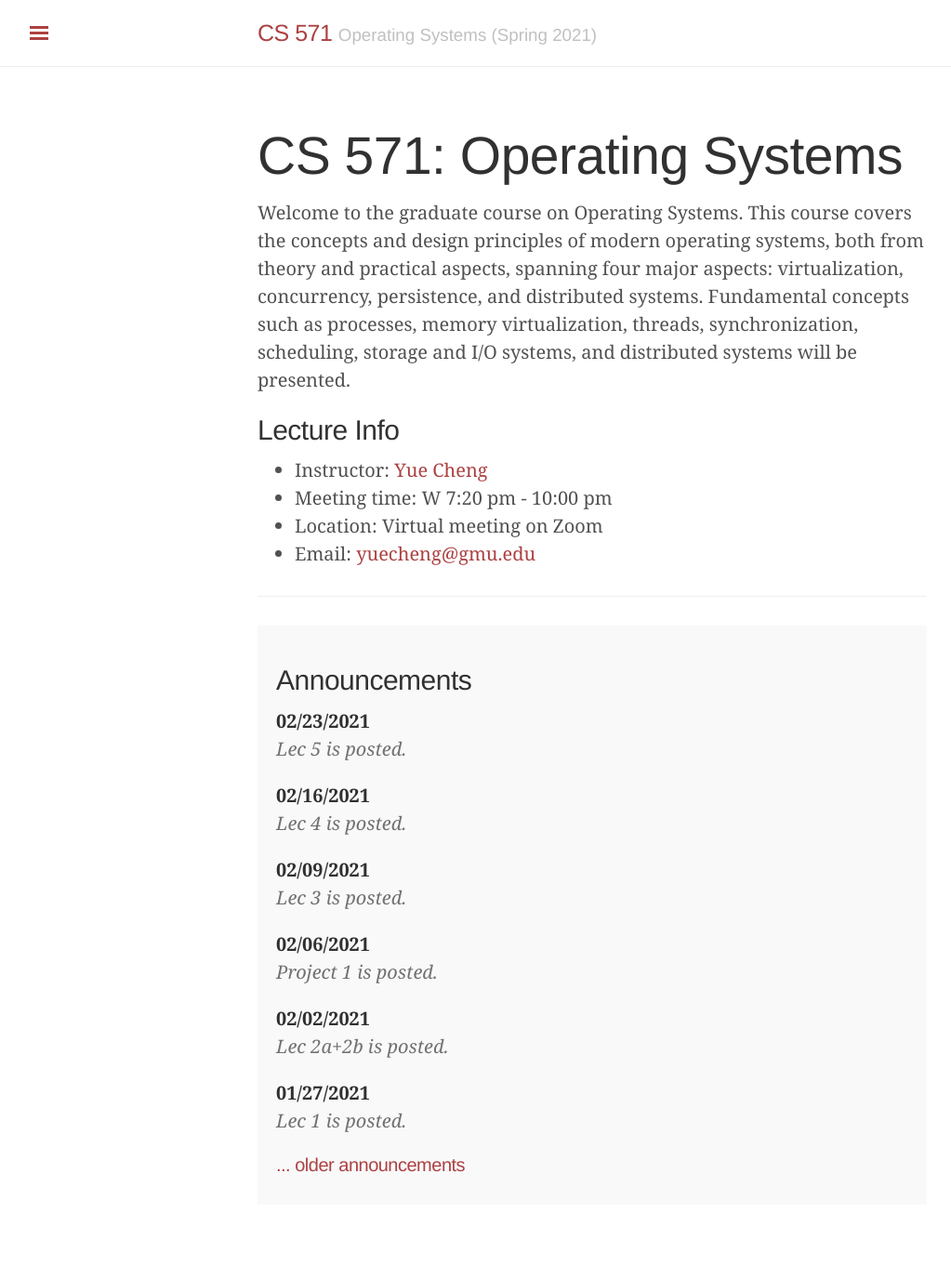
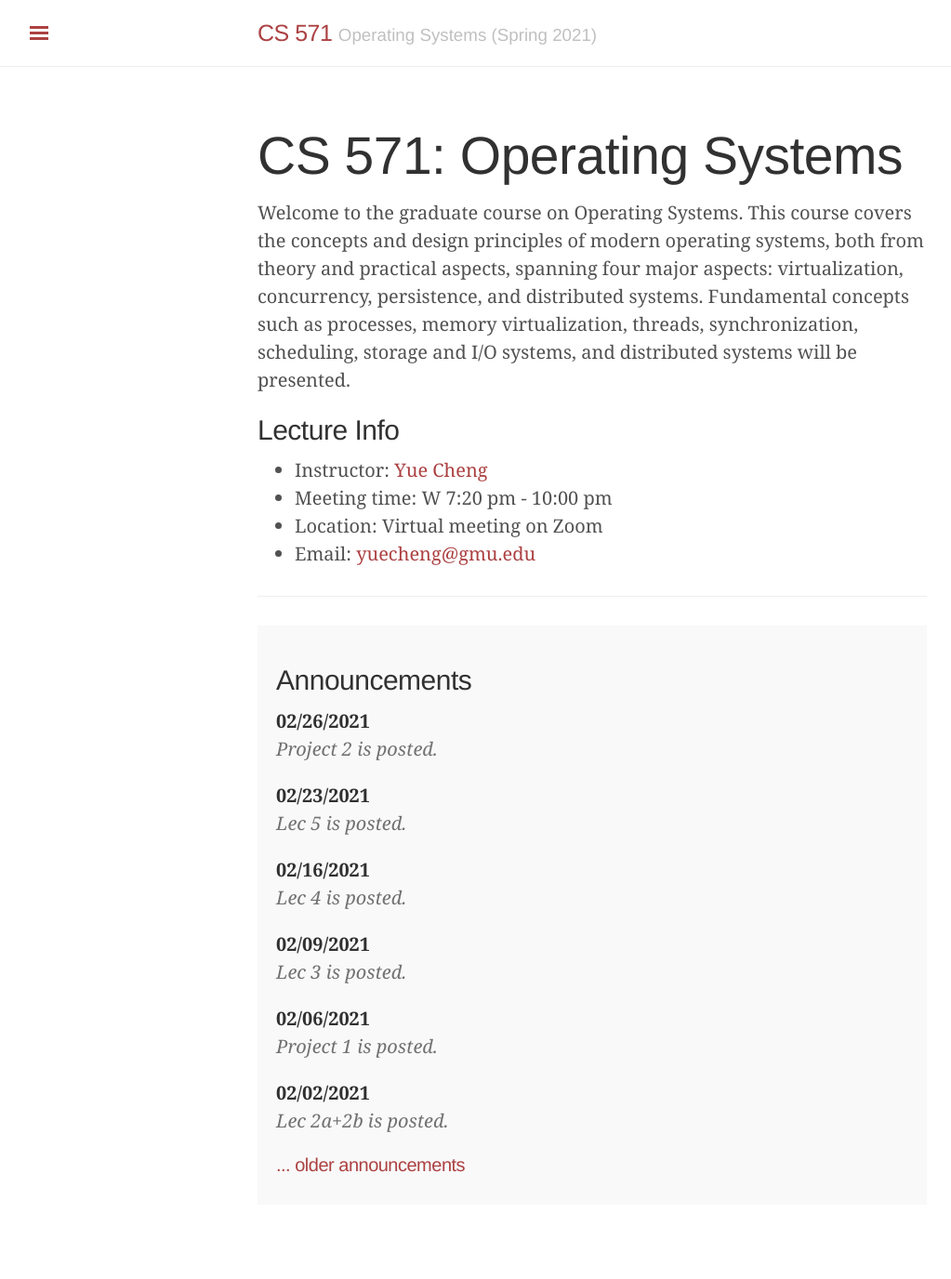
Before and after one commit to tddg/cs571-spring21, a Jekyll site: the page built from index.html, in a window 1280 px wide. Shown: the whole page at 93% size, without its empty margins (3-1026 px from the left). Built offline with Jekyll 4.4.1, drawn with Linux system fonts in a browser that asks for light colours; the list of posts is cut into pages by our own code.

Commit message:
proj 2 online

```diff
--- a/_data/news.yml
+++ b/_data/news.yml
@@ -1,3 +1,6 @@
+
+- date: <strong>02/26/2021</strong>
+  headline: "Project 2 is posted."
 
 - date: <strong>02/23/2021</strong>
   headline: "Lec 5 is posted."
```
